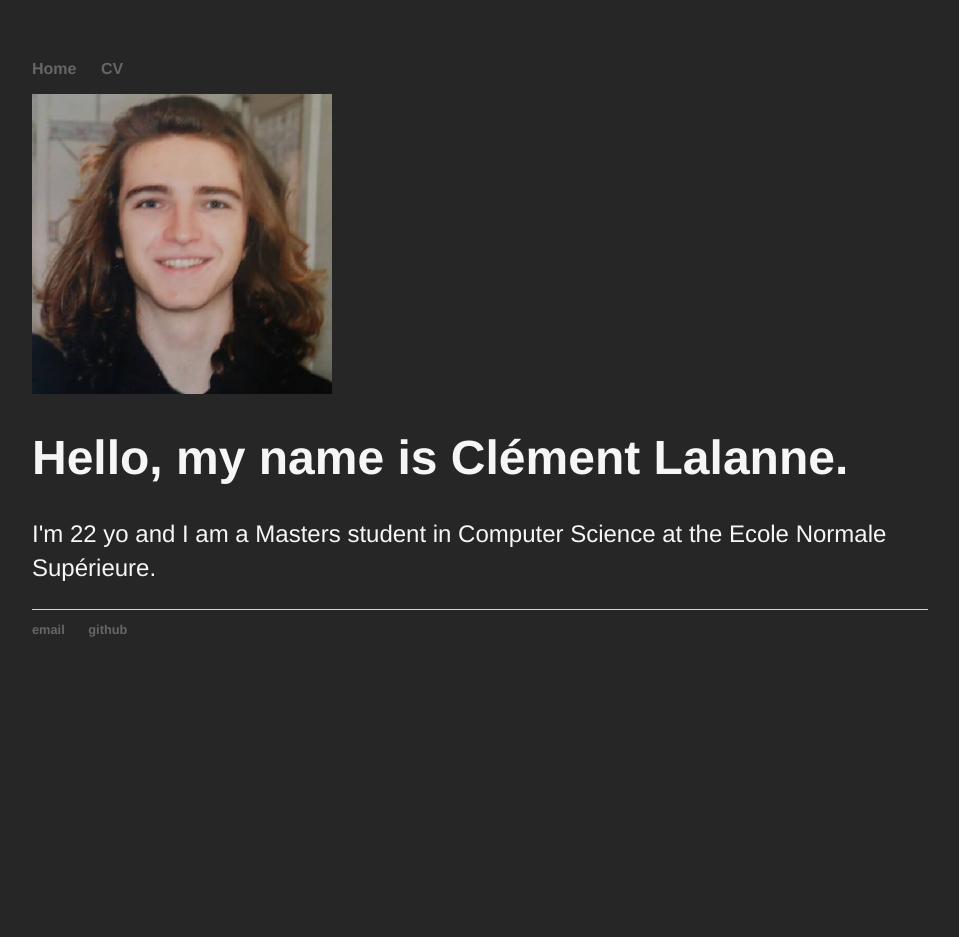
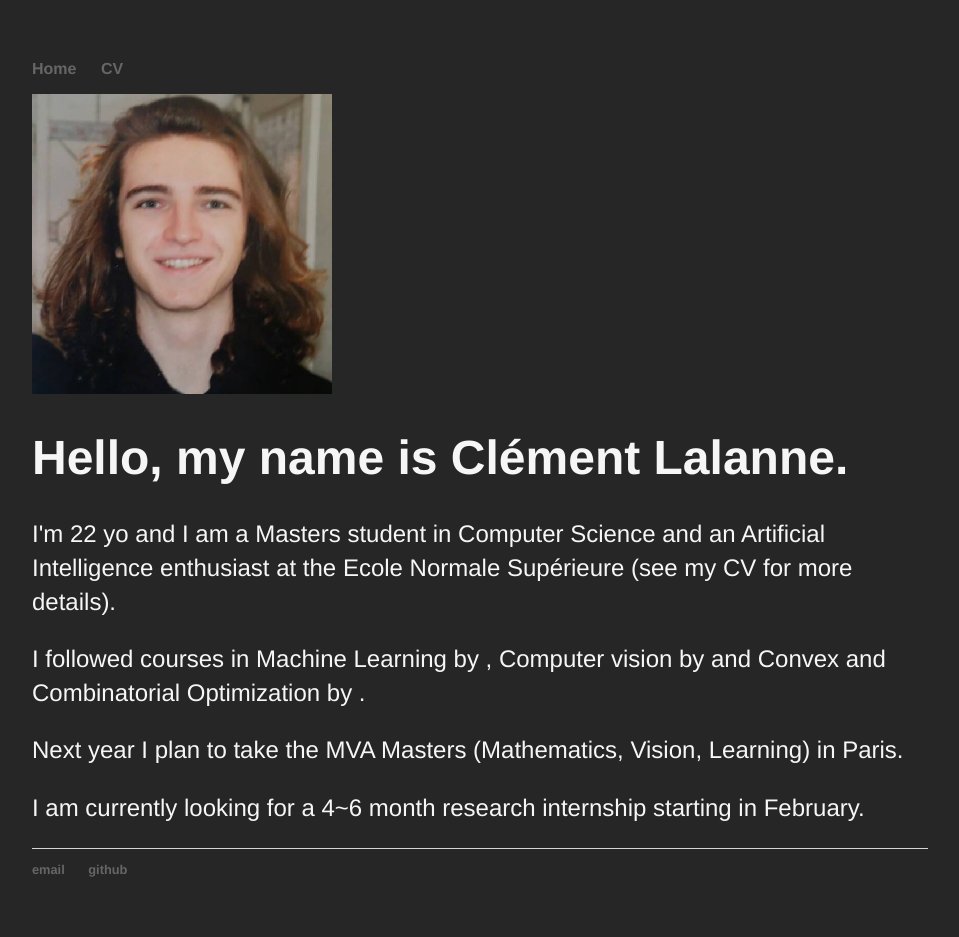
Before and after one commit to clemlal/clemlal.github.io, a Jekyll site: the page built from index.html, in a window 1280 px wide. Shown: the whole page, without its empty margins (160-1119 px from the left). Built offline with Jekyll 4.4.1, drawn with Linux system fonts in a browser that asks for light colours; before the commit the page ends 900 px from its top, so only the background shows below that.

Commit message:
updates made

```diff
--- a/index.html
+++ b/index.html
@@ -5,5 +5,8 @@ title: Clément Lalanne
 <img src="cl2.jpg" alt="Me" width="300" height="300">
 <div class="blurb">
 	<h1>Hello, my name is Clément Lalanne.</h1>
-				<p>I'm 22 yo and I am a Masters student in Computer Science at the Ecole Normale Supérieure.</p>
+				<p>I'm 22 yo and I am a Masters student in Computer Science and an Artificial Intelligence enthusiast at the Ecole Normale Supérieure (see my CV for more details).</p>
+				<p>I followed courses in Machine Learning by <a target="_blank" href="http://www.di.ens.fr/~fbach/"></a>, Computer vision by <a target="_blank" href="http://imagine.enpc.fr/~aubrym/"></a> and Convex and Combinatorial Optimization by <a target="_blank" href="http://www.di.ens.fr/~aspremon/"></a>.</p>
+				<p>Next year I plan to take the MVA Masters (Mathematics, Vision, Learning) in Paris.</p>
+				<p>I am currently looking for a 4~6 month research internship starting in February.</p>
 </div><!-- /.blurb -->
```
